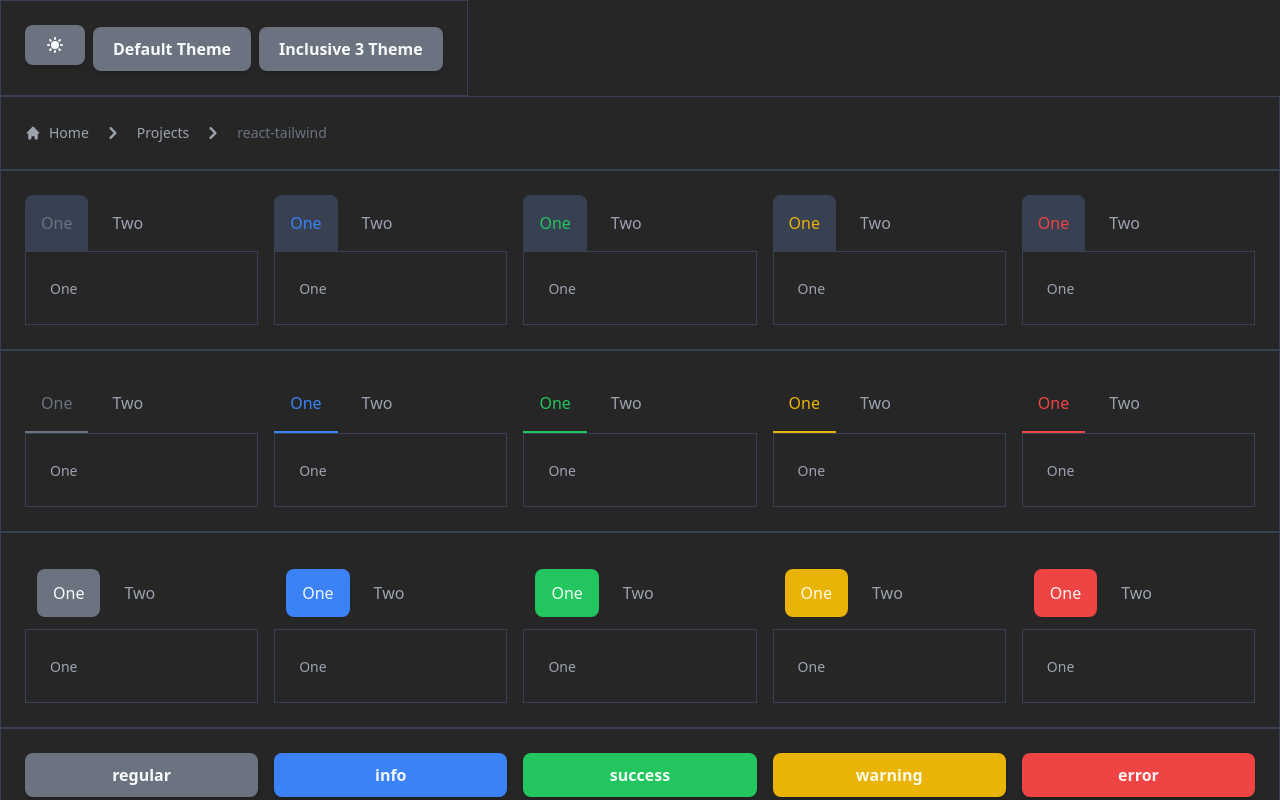
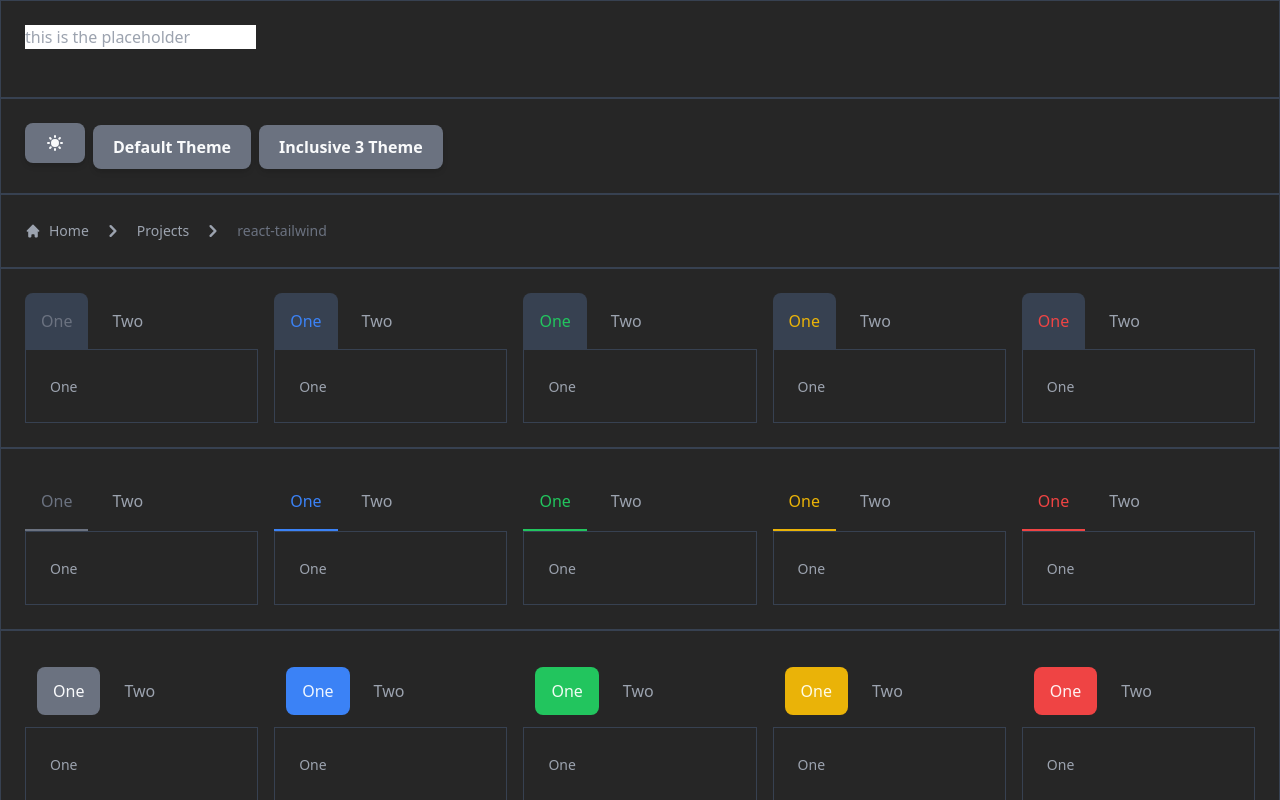
Before and after one commit to edadma/react-tailwind, a React (Create React App) app: page / in a window 1280 px wide. Shown: the top 800 px of the page. Built offline with nearby package versions, Linux system fonts and the light colour scheme.

Commit message:
cont coding Form

```diff
--- a/src/Form.tsx
+++ b/src/Form.tsx
@@ -18,12 +18,11 @@ interface InputProps
   extends React.DetailedHTMLProps<React.InputHTMLAttributes<HTMLInputElement>, HTMLInputElement> {
   rounded?: boolean
   pill?: boolean
-  icon?: boolean
-  transition?: boolean
   role?: Color
   inputSize?: Size
   weight?: Weight
   label?: string
+  placeholder?: string
 }
 
 export const Input: React.FC<InputProps> = ({
@@ -50,27 +49,16 @@ export const Input: React.FC<InputProps> = ({
       )}
       <input
         type={type}
-        className={`${colorClass(theme, 'input', role, 'filledBg')} ${colorClass(
+        className={`${colorClass(theme, 'input', role, 'input')} ${colorClass(
           theme,
           'input',
           role,
-          'filledText'
-        )} ${colorClass(theme, 'input', role, 'filledHoverBg')} ${sizeClass(
+          'focus'
+        )} ${optionProps(theme, other, 'input', 'rounded', 'pill')} ${weightClass(
           theme,
           'input',
-          inputSize,
-          'text'
-        )} ${colorClass(theme, 'input', role, 'focusRing')} ${optionProps(
-          theme,
-          other,
-          'input',
-          'rounded',
-          'pill',
-          'icon',
-          'transition'
-        )} ${weightClass(theme, 'input', weight)} ${theme.component.input.style} ${
-          className || ''
-        }`}
+          weight
+        )} ${theme.component.input.style} ${className || ''}`}
         {...other}
       >
         {children}
--- a/src/index.tsx
+++ b/src/index.tsx
@@ -18,6 +18,7 @@ import {
   Breadcrumbs,
   Breadcrumb,
   Space,
+  Input,
 } from './index'
 import { ThemeProvider } from './ThemeProvider'
 import { DefaultTheme } from './themes/DefaultTheme'
@@ -29,7 +30,10 @@ import { Home } from './Icons'
 const App: React.FC = () => (
   <ThemeProvider>
     <ModeProvider>
-      <Card className="max-w-fit">
+      <Card>
+        <Input placeholder="this is the placeholder" />
+      </Card>
+      <Card>
         <Space>
           <ModeSwitcher />
           <ThemeSwitcher value={DefaultTheme} />
@@ -399,6 +403,6 @@ export { ThemeProvider } from './ThemeProvider'
 export { Badge } from './Badge'
 export { Spinner } from './Spinner'
 export { Tabs, Tab } from './Tabs'
-export { Form } from './Form'
+export { Form, Input } from './Form'
 export { Breadcrumbs, Breadcrumb } from './Breadcrumbs'
 export { Space } from './Space'
--- a/src/themes/DefaultTheme.ts
+++ b/src/themes/DefaultTheme.ts
@@ -381,5 +381,40 @@ export const DefaultTheme = {
         span: 'ml-1 text-sm font-medium text-gray-400 md:ml-2 dark:text-gray-500',
       },
     },
+    input: {
+      style: '',
+      options: {
+        rounded: 'rounded',
+        border: 'border',
+      },
+      default: {
+        size: 'md',
+        color: 'info',
+        weight: 'medium',
+      },
+      color: {
+        primary: {
+          input: 'text-green-600 border-green-600 dark:text-green-500 dark:border-green-500',
+        },
+        secondary: {
+          input: 'text-blue-600 border-blue-600 dark:text-blue-500 dark:border-blue-500',
+        },
+        regular: {
+          input: 'text-gray-600 border-gray-600 dark:text-gray-500 dark:border-gray-500',
+        },
+        info: {
+          input: 'text-blue-600 border-blue-600 dark:text-blue-500 dark:border-blue-500',
+        },
+        success: {
+          input: 'text-green-600 border-green-600 dark:text-green-500 dark:border-green-500',
+        },
+        warning: {
+          input: 'text-yellow-600 border-yellow-600 dark:text-yellow-500 dark:border-yellow-500',
+        },
+        error: {
+          input: 'text-red-600 border-red-600 dark:text-red-500 dark:border-red-500',
+        },
+      },
+    },
   },
 }
```
